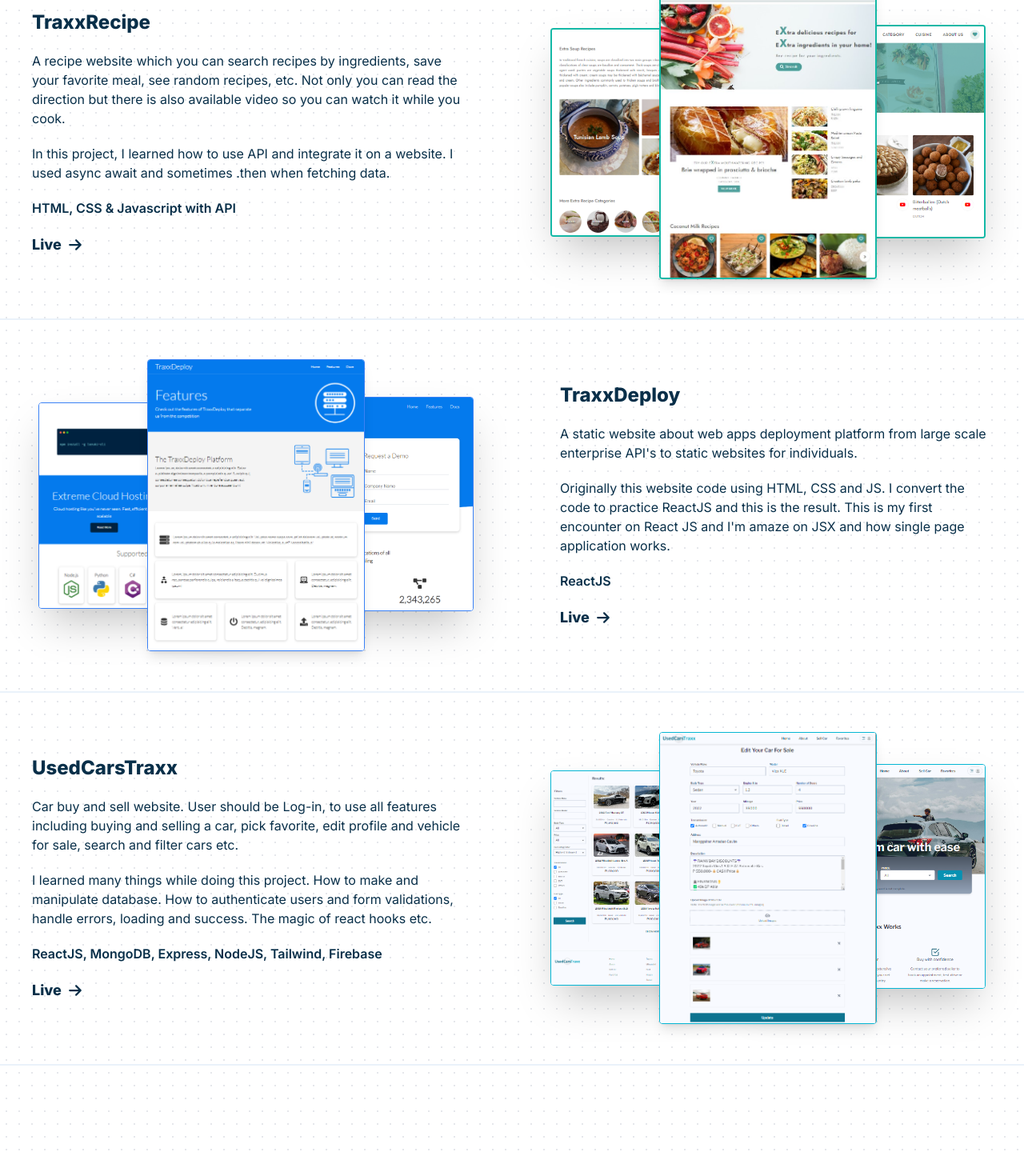
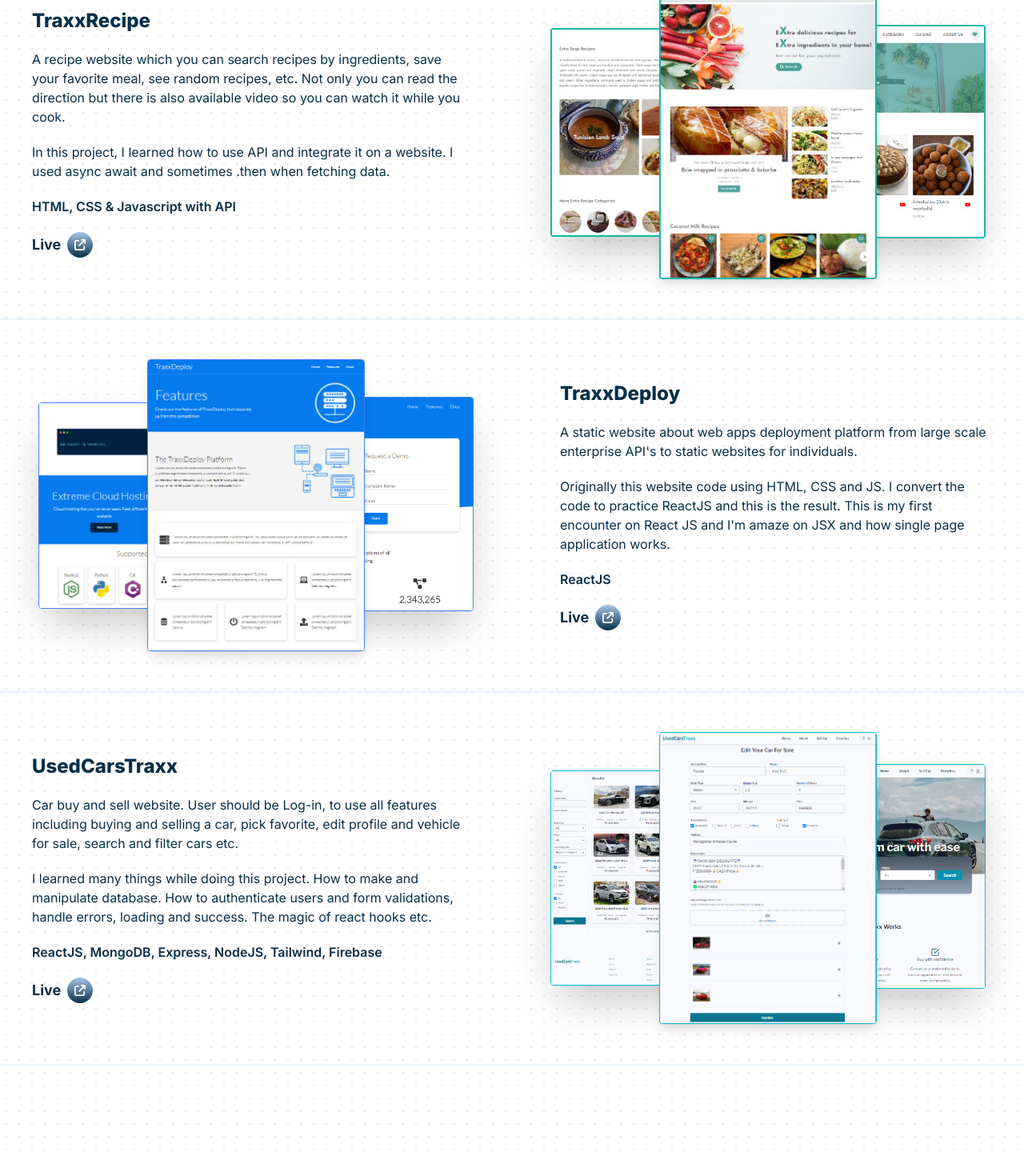
Before and after one commit to thygz/tj-portfolio, a React (Vite) app: page / in a window 1280 px wide. Shown: the part 2923-4373 px from the top of the page at 80% size. Built offline with nearby package versions, Linux system fonts and the light colour scheme.

Commit message:
Put link on live button and change styles

```diff
--- a/src/components/Project.jsx
+++ b/src/components/Project.jsx
@@ -8,6 +8,8 @@ import UsedCarsTraxx1 from '../assets/projectImage/UsedCarsTraxx1.png';
 import UsedCarsTraxx3 from '../assets/projectImage/UsedCarsTraxx3.png';
 import UsedCarsTraxx4 from '../assets/projectImage/UsedCarsTraxx4.png';
 import { FaArrowRight } from 'react-icons/fa6';
+import { FaArrowUpRightFromSquare } from 'react-icons/fa6';
+import { Link } from 'react-router-dom';
 
 const Project = () => {
     return (
@@ -36,12 +38,18 @@ const Project = () => {
                         <h5 className="text-sky-950 text-base md:text-sm lg:text-base font-semibold">
                             HTML, CSS & Javascript with API
                         </h5>
-                        <a
-                            href=""
-                            className="flex justify-start items-center gap-2 font-extrabold text-sky-950 text-lg md:text-base lg:text-lg"
+                        <Link
+                            to="https://traxxrecipe.vercel.app/"
+                            target="_blank"
+                            className="flex justify-start items-center gap-2 w-20 group"
                         >
-                            Live <FaArrowRight />
-                        </a>
+                            <p className="font-bold text-sky-950 text-lg md:text-base lg:text-lg">
+                                Live
+                            </p>
+                            <div className="flex justify-center items-center w-8 h-8 rounded-full bg-gradient-to-b group-hover:bg-gradient-to-t duration-500 from-[#A7C7E7] to-sky-950">
+                                <FaArrowUpRightFromSquare className="text-white text-sm" />
+                            </div>
+                        </Link>
                     </div>
                     <div className="flex relative w-full md:w-[50%] overflow-hidden md:rounded-tr-2xl md:rounded-br-2xl h-[28rem] md:h-[22rem] lg:h-[29rem]">
                         <img
@@ -100,12 +108,18 @@ const Project = () => {
                         <h5 className="text-sky-950 text-base md:text-sm lg:text-base font-semibold">
                             ReactJS
                         </h5>
-                        <a
-                            href=""
-                            className="flex justify-start items-center gap-2 font-extrabold text-sky-950 text-lg md:text-base lg:text-lg"
+                        <Link
+                            to="https://traxx-deploy.vercel.app/"
+                            target="_blank"
+                            className="flex justify-start items-center gap-2 w-20 group"
                         >
-                            Live <FaArrowRight />
-                        </a>
+                            <p className="font-bold text-sky-950 text-lg md:text-base lg:text-lg">
+                                Live
+                            </p>
+                            <div className="flex justify-center items-center w-8 h-8 rounded-full bg-gradient-to-b group-hover:bg-gradient-to-t duration-500 from-[#A7C7E7] to-sky-950">
+                                <FaArrowUpRightFromSquare className="text-white text-sm" />
+                            </div>
+                        </Link>
                     </div>
                 </div>
             </div>
@@ -131,12 +145,18 @@ const Project = () => {
                             ReactJS, MongoDB, Express, NodeJS, Tailwind,
                             Firebase
                         </h5>
-                        <a
-                            href=""
-                            className="flex justify-start items-center gap-2 font-extrabold text-sky-950 text-lg md:text-base lg:text-lg"
+                        <Link
+                            to="https://usedcarstraxx-mern.onrender.com"
+                            target="_blank"
+                            className="flex justify-start items-center gap-2 w-20 group"
                         >
-                            Live <FaArrowRight />
-                        </a>
+                            <p className="font-bold text-sky-950 text-lg md:text-base lg:text-lg">
+                                Live
+                            </p>
+                            <div className="flex justify-center items-center w-8 h-8 rounded-full bg-gradient-to-b group-hover:bg-gradient-to-t duration-500 from-[#A7C7E7] to-sky-950">
+                                <FaArrowUpRightFromSquare className="text-white text-sm" />
+                            </div>
+                        </Link>
                     </div>
                     <div className="flex relative w-full md:w-[50%] overflow-hidden md:rounded-tr-2xl md:rounded-br-2xl h-[28rem] md:h-[22rem] lg:h-[29rem]">
                         <img
```
